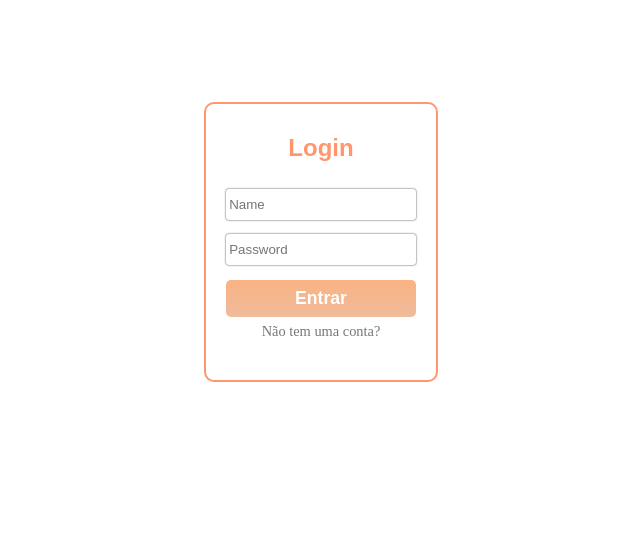
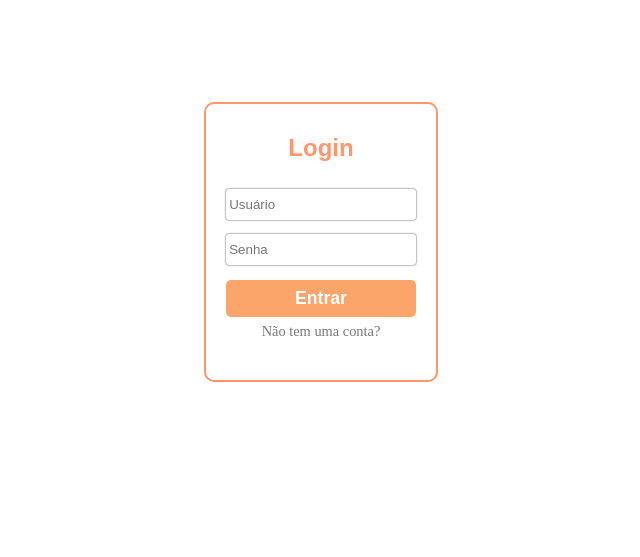
Before and after one commit to edermarx/zapy, a Node server app: page /login in a window 1280 px wide. Shown: the part 166-723 px from the top of the page, without its empty margins (319-959 px from the left). Run offline with Node 20, Linux system fonts and the light colour scheme; some libraries are stand-ins or nearby versions.

Commit message:
final adjustments on front

```diff
--- a/views/home/home.ejs
+++ b/views/home/home.ejs
@@ -41,7 +41,7 @@
     <div class="msgs-send">
       <form id="send-message-form">
         <input type="text" name="message" id="new-message" placeholder="Escreva uma Mensagem">
-        <img src="https://cdn1.iconfinder.com/data/icons/essenstial-ultimate-ui/64/send-512.png" alt="send"
+        <img src="/static/img/send.png" alt="send"
           onclick="sendMessage();" id="send-button">
       </form>
     </div>
--- a/views/login/login.css
+++ b/views/login/login.css
@@ -62,7 +62,7 @@ body, html {
 
 .card .submit-button {
   background-color: #fab283;
-  background-image: linear-gradient(to bottom, #fab283, #EFBC9B);
+  background-image: linear-gradient(to bottom, #fca56b, #fca56b);
   border-radius: 5px;
   border: none;
   font-family: Arial;
@@ -76,6 +76,10 @@ body, html {
   cursor: pointer;
 }
 
+.card .submit-button:hover {
+  background-image: linear-gradient(to top, #ffb07c, #ffb07c);
+}
+
 .card a {
   margin-top: 5px !important;
   text-decoration: none;
--- a/views/login/login.ejs
+++ b/views/login/login.ejs
@@ -13,8 +13,8 @@
         <form action="POST" class="form" id="login-form" autocomplete="off">
           <h2>Login</h2>
           <div class="input-container">
-            <input type="text" name="username" id="name" placeholder="Name" required autocomplete="off">
-            <input type="password" name="password" id="password" placeholder="Password" required autocomplete="off">
+            <input type="text" name="username" id="name" placeholder="Usuário" required autocomplete="off">
+            <input type="password" name="password" id="password" placeholder="Senha" required autocomplete="off">
           </div>
           <input type="submit" value="Entrar" class="submit-button">
         </form>
--- a/views/register/register.css
+++ b/views/register/register.css
@@ -51,7 +51,7 @@
 
 .card .submit-button {
   background-color: #fab283;
-  background-image: linear-gradient(to bottom, #fab283, #EFBC9B);
+  background-image: linear-gradient(to bottom, #fca56b, #fca56b);
   border-radius: 5px;
   border: none;
   font-family: Arial;
@@ -63,6 +63,10 @@
   margin: 8px 0 0 0;
   box-shadow: 0px 0px 0px #EFBC9B;
   cursor: pointer;
+}
+
+.card .submit-button:hover {
+  background-image: linear-gradient(to top, #ffb07c, #ffb07c);
 }
 
 .card a {
```
Also changed, not shown: views/home/home.css (+6 -2 lines), static/img/add.png, static/img/icons.svg (added), static/img/logout.png, static/img/send.png.
